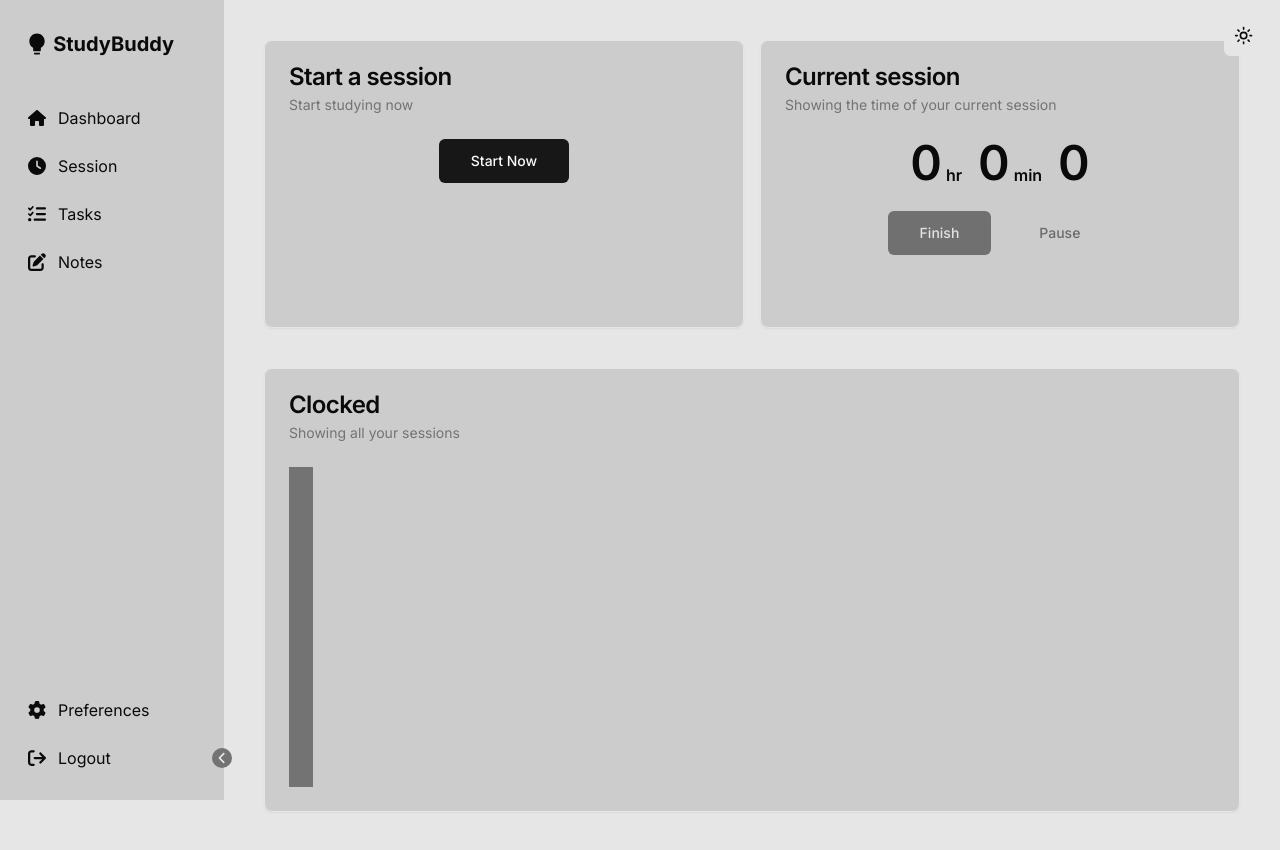
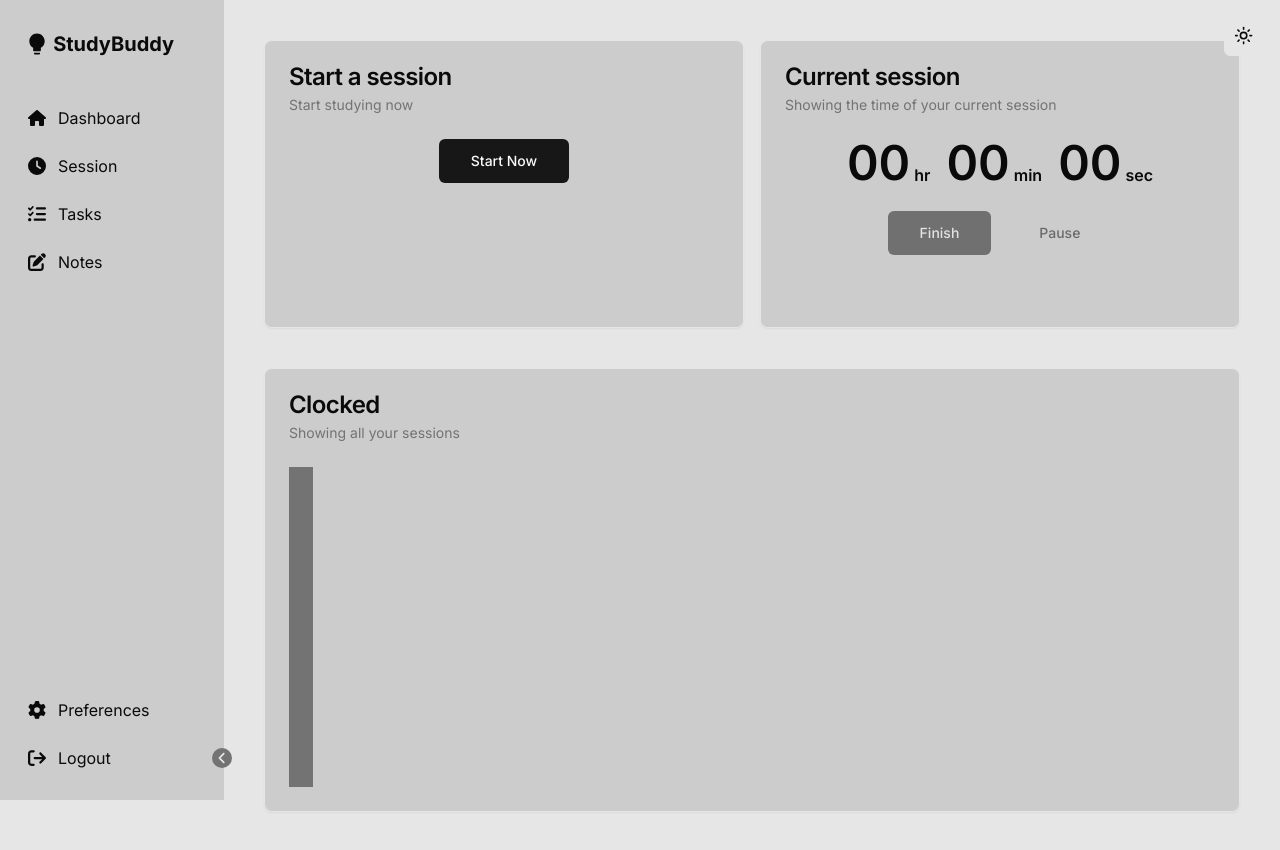
Before and after one commit to thedevangvishnu/studdy-buddy, a Next.js app: page /session in a window 1280 px wide. Built offline with nearby package versions, Linux system fonts and the light colour scheme.

Commit message:
Create a context for study session and build clock

```diff
--- a/package.json
+++ b/package.json
@@ -25,7 +25,8 @@
     "react-icons": "^5.2.1",
     "tailwind-merge": "^2.3.0",
     "tailwindcss-animate": "^1.0.7",
-    "usehooks-ts": "^3.1.0"
+    "usehooks-ts": "^3.1.0",
+    "zustand": "^4.5.2"
   },
   "devDependencies": {
     "@types/node": "^20",
--- a/src/app/(main-application)/layout.tsx
+++ b/src/app/(main-application)/layout.tsx
@@ -3,6 +3,7 @@
 import { cn } from "@/lib/utils";
 import { Sidebar } from "./_components/sidebar";
 import React, { useState } from "react";
+import { StudySessionContextProvider } from "@/contexts/study-session-context";
 
 const MainLayout = ({ children }: { children: React.ReactNode }) => {
   const [isSidebarCollapsed, setIsSidebarCollapsed] = useState(false);
@@ -23,7 +24,7 @@ const MainLayout = ({ children }: { children: React.ReactNode }) => {
           isSidebarCollapsed && "md:ml-[80px]"
         )}
       >
-        {children}
+        <StudySessionContextProvider>{children}</StudySessionContextProvider>
       </div>
     </div>
   );
--- a/src/app/(main-application)/session/_components/clocked/clock.tsx
+++ b/src/app/(main-application)/session/_components/clocked/clock.tsx
@@ -1,3 +1,4 @@
+import { formatTime } from "@/lib/time";
 import React, { useEffect, useState } from "react";
 
 interface ClockProps {
@@ -5,36 +6,58 @@ interface ClockProps {
 }
 
 export const Clock = ({ sessionStarted }: ClockProps) => {
-  const [hours, setHours] = useState(0);
-  const [mins, setMins] = useState(0);
-  const [seconds, setSeconds] = useState(0);
+  const [time, setTime] = useState({ hours: 0, mins: 0, secs: 0 });
 
   useEffect(() => {
+    let timer: NodeJS.Timeout;
     if (sessionStarted) {
-      runClock();
+      timer = setInterval(() => {
+        updateTime();
+      }, 1000);
     }
+    return () => clearInterval(timer);
   }, [sessionStarted]);
 
-  const runClock = () => {
-    setInterval(() => {
-      setSeconds((sec) => sec + 1);
-    }, 1000);
+  const updateTime = () => {
+    setTime((prevTime) => {
+      const newTime = { ...prevTime };
+      newTime.secs += 1;
+
+      if (newTime.secs === 60) {
+        newTime.secs = 0;
+        newTime.mins += 1;
+
+        if (newTime.mins === 60) {
+          newTime.mins = 0;
+          newTime.hours += 1;
+        }
+      }
+
+      return newTime;
+    });
   };
 
   return (
     <div className="flex gap-4 items-center justify-center">
       <div className="flex gap-1 items-end">
-        <span className="font-semibold text-5xl md:7xl">{hours}</span>
+        <span className="font-semibold text-5xl md:7xl">
+          {formatTime(time.hours)}
+        </span>
         <span className="font-semibold">hr</span>
       </div>
 
       <div className="flex gap-1 items-end">
-        <span className="font-semibold text-5xl md:7xl">{mins}</span>
+        <span className="font-semibold text-5xl md:7xl">
+          {formatTime(time.mins)}
+        </span>
         <span className="font-semibold">min</span>
       </div>
 
       <div className="flex gap-1 items-end">
-        <span className="font-semibold text-5xl md:7xl">{seconds}</span>
+        <span className="font-semibold text-5xl md:7xl">
+          {formatTime(time.secs)}
+        </span>
+        <span className="font-semibold">sec</span>
       </div>
     </div>
   );
--- a/src/app/(main-application)/session/_components/current/current.tsx
+++ b/src/app/(main-application)/session/_components/current/current.tsx
@@ -1,16 +1,15 @@
 import { CardWrapper } from "@/components/card-wrapper";
 import { Button } from "@/components/ui/button";
 import { Clock } from "../clocked/clock";
+import { useStudySessionContext } from "@/contexts/study-session-context";
 
-interface CurrentSessionProps {
-  sessionStarted: boolean;
-  onStartSession: () => void;
-}
+export const CurrentSession = () => {
+  const { isSessionActive, endSession } = useStudySessionContext();
 
-export const CurrentSession = ({
-  sessionStarted,
-  onStartSession,
-}: CurrentSessionProps) => {
+  const handleClick = () => {
+    endSession();
+  };
+
   return (
     <CardWrapper
       title="Current session"
@@ -19,14 +18,14 @@ export const CurrentSession = ({
     >
       <div className="flex flex-col gap-6">
         {/* create a clock */}
-        <Clock sessionStarted={sessionStarted} />
+        <Clock sessionStarted={isSessionActive} />
 
         {/* buttons to end/pause session */}
         <div className="w-full flex items-center justify-center gap-4">
-          <Button size="lg" disabled={!sessionStarted}>
+          <Button size="lg" disabled={!isSessionActive} onClick={handleClick}>
             Finish
           </Button>
-          <Button size="lg" variant="ghost" disabled={!sessionStarted}>
+          <Button size="lg" variant="ghost" disabled={!isSessionActive}>
             Pause
           </Button>
         </div>
--- a/src/app/(main-application)/session/_components/session-comp.tsx
+++ b/src/app/(main-application)/session/_components/session-comp.tsx
@@ -1,20 +1,11 @@
 "use client";
 
-import { CardWrapper } from "@/components/card-wrapper";
 import { SectionContainer } from "@/components/section-container";
 import { Trigger } from "./trigger/trigger";
 import { CurrentSession } from "./current/current";
 import { Clocked } from "./clocked/clocked";
-import { useState } from "react";
 
 export const SessionComp = () => {
-  const [sessionStarted, setSessionStarted] = useState(false);
-  console.log(sessionStarted);
-
-  const startSession = () => {
-    setSessionStarted(true);
-  };
-
   return (
     <SectionContainer>
       <div className="z-10 relative w-full h-full flex flex-col gap-8 md:gap-10">
@@ -23,14 +14,8 @@ export const SessionComp = () => {
 
         {/* upper section */}
         <div className="w-full flex flex-col md:flex-row items-center gap-4">
-          <Trigger
-            onStartSession={startSession}
-            sessionStarted={sessionStarted}
-          />
-          <CurrentSession
-            sessionStarted={sessionStarted}
-            onStartSession={startSession}
-          />
+          <Trigger />
+          <CurrentSession />
         </div>
 
         {/* lower section */}
--- a/src/app/(main-application)/session/_components/trigger/trigger.tsx
+++ b/src/app/(main-application)/session/_components/trigger/trigger.tsx
@@ -2,13 +2,15 @@
 
 import { CardWrapper } from "@/components/card-wrapper";
 import { Button } from "@/components/ui/button";
+import { useStudySessionContext } from "@/contexts/study-session-context";
 
-interface TriggerProps {
-  sessionStarted: boolean;
-  onStartSession: () => void;
-}
+export const Trigger = () => {
+  const { isSessionActive, startSession } = useStudySessionContext();
 
-export const Trigger = ({ onStartSession, sessionStarted }: TriggerProps) => {
+  const handleClick = () => {
+    startSession();
+  };
+
   return (
     <CardWrapper
       title="Start a session"
@@ -16,8 +18,8 @@ export const Trigger = ({ onStartSession, sessionStarted }: TriggerProps) => {
       className="w-full min-h-60 md:h-72"
     >
       <div className="w-full flex justify-center">
-        <Button size="lg" onClick={onStartSession} disabled={sessionStarted}>
-          {!sessionStarted ? "Start Now" : "One active..."}
+        <Button size="lg" onClick={handleClick} disabled={isSessionActive}>
+          {!isSessionActive ? "Start Now" : "One active..."}
         </Button>
       </div>
     </CardWrapper>
--- /dev/null
+++ b/src/contexts/study-session-context.tsx
@@ -0,0 +1,45 @@
+import { createContext, useContext, useState } from "react";
+
+interface StudySessionContextProps {
+  isSessionActive: boolean;
+  startSession: () => void;
+  endSession: () => void;
+}
+
+const StudySessionContext = createContext<SessionContextProps>({
+  isSessionActive: false,
+  startSession: () => {},
+  endSession: () => {},
+});
+
+export const StudySessionContextProvider = ({
+  children,
+}: {
+  children: React.ReactNode;
+}) => {
+  const [active, setActive] = useState(false);
+  const startSession = () => {
+    setActive(true);
+  };
+
+  const endSession = () => {
+    setActive(false);
+  };
+
+  return (
+    <StudySessionContext.Provider
+      value={{
+        isSessionActive: active,
+        startSession,
+        endSession,
+      }}
+    >
+      {children}
+    </StudySessionContext.Provider>
+  );
+};
+
+export const useStudySessionContext = () => {
+  const context = useContext(StudySessionContext);
+  return context as StudySessionContextProps;
+};
--- /dev/null
+++ b/src/lib/time.ts
@@ -0,0 +1,3 @@
+export const formatTime = (time: number) => {
+  return time <= 9 ? `0${time}` : time;
+};
```
Also changed, not shown: 1 other file (tests, documents, lock files or other folders).
